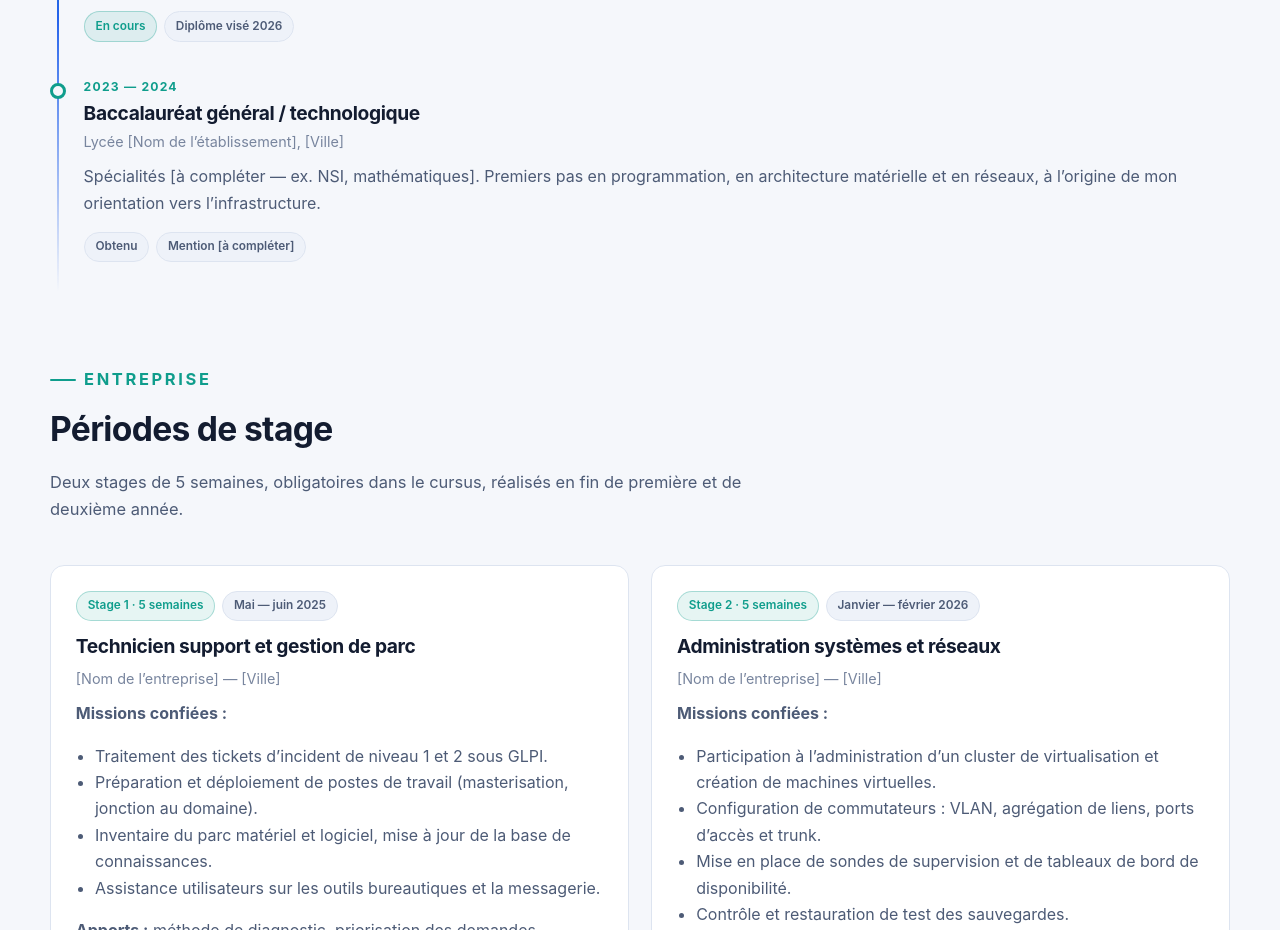
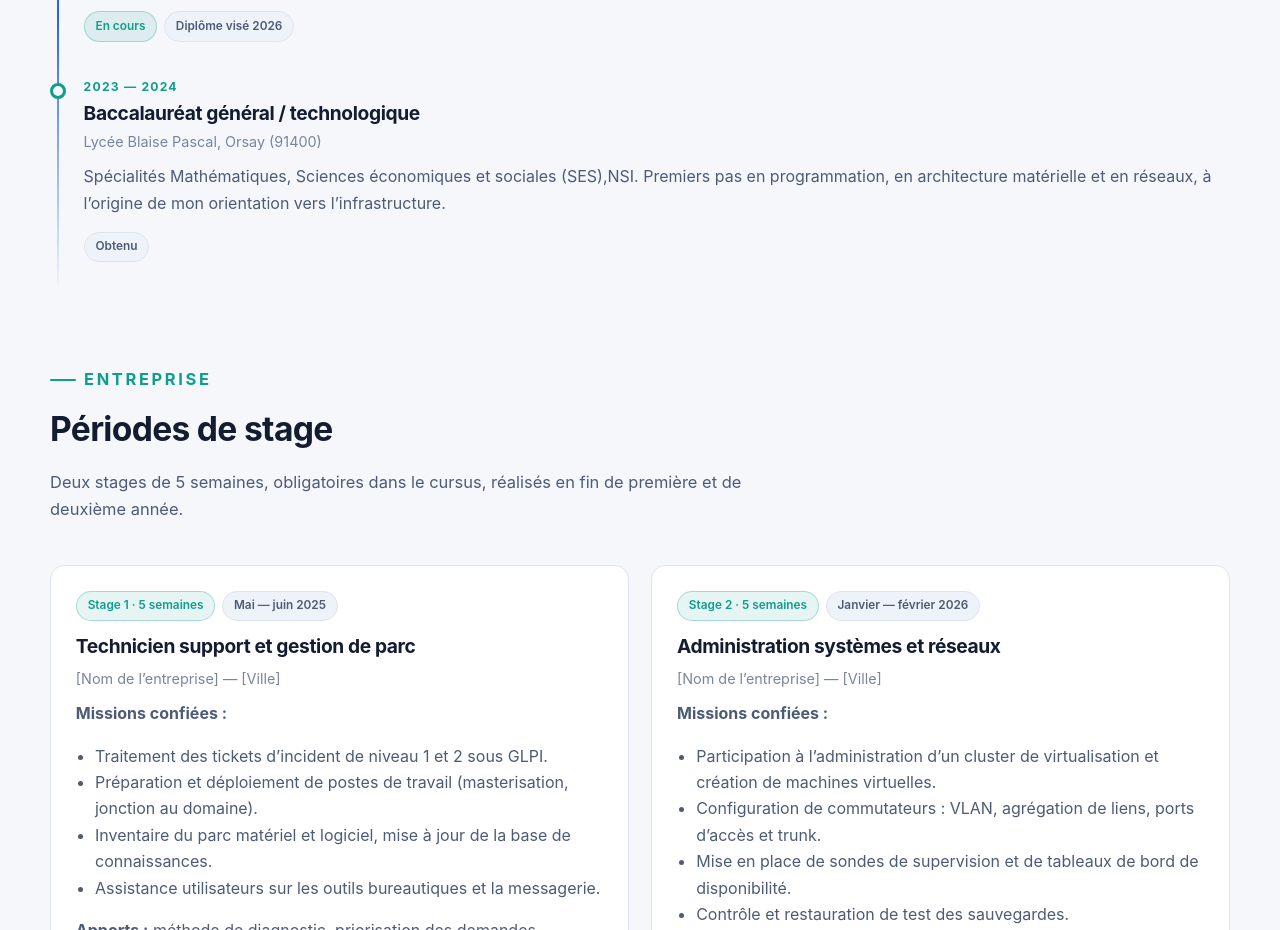
Before and after one commit to mathys091/portfolio-bts-sio-sisr-Mathys-Lacaze, a plain HTML site: page parcours.html in a window 1280 px wide. Shown: the part 860-1790 px from the top of the page. Drawn offline with Linux system fonts and the light colour scheme.

Commit message:
Update parcours.html

```diff
--- a/parcours.html
+++ b/parcours.html
@@ -91,14 +91,13 @@
       <article class="timeline__item reveal">
         <div class="timeline__date">2023 — 2024</div>
         <h3>Baccalauréat général / technologique</h3>
-        <p class="timeline__place">Lycée [Nom de l’établissement], [Ville]</p>
+        <p class="timeline__place">Lycée Blaise Pascal, Orsay (91400)</p>
         <p>
-          Spécialités [à compléter — ex. NSI, mathématiques]. Premiers pas en programmation, en architecture
+          Spécialités Mathématiques, Sciences économiques et sociales (SES),NSI. Premiers pas en programmation, en architecture
           matérielle et en réseaux, à l’origine de mon orientation vers l’infrastructure.
         </p>
         <div class="tags">
           <span class="badge">Obtenu</span>
-          <span class="badge">Mention [à compléter]</span>
         </div>
       </article>
     </div>
```
